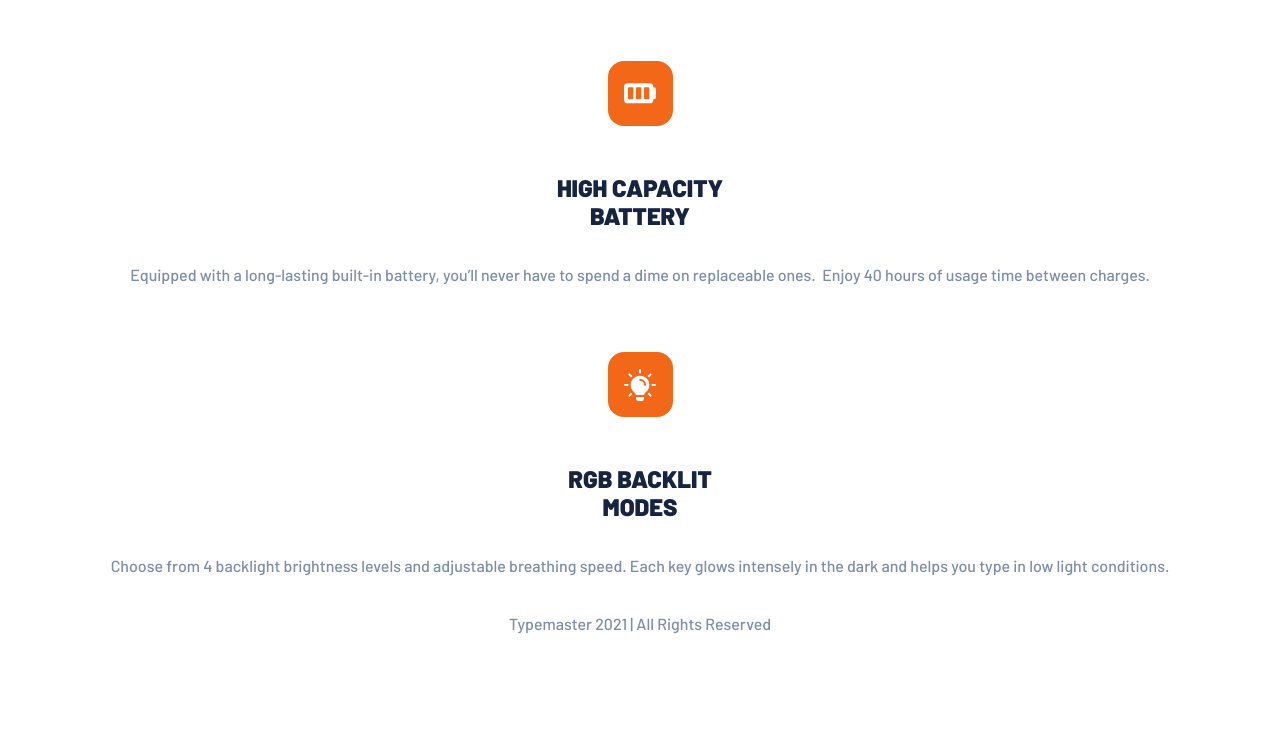
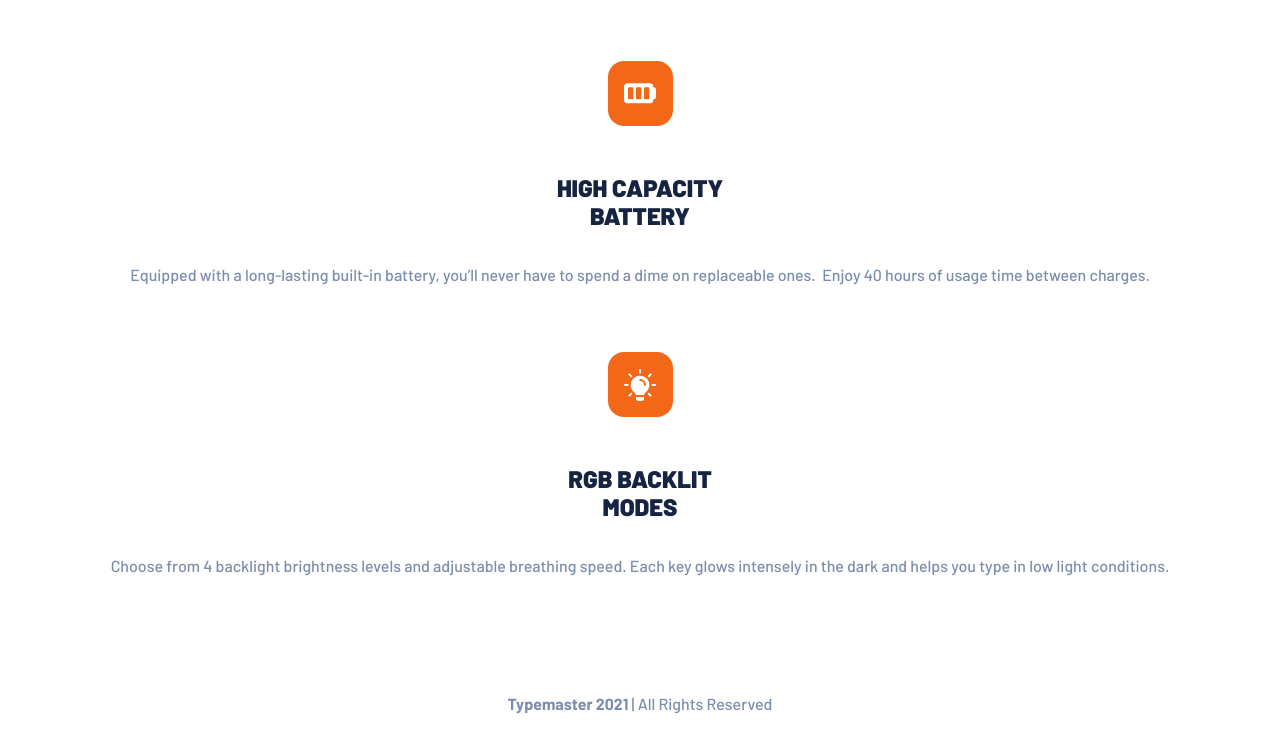
Before and after one commit to RayaneBengaoui/FM_challenge18_Typemaster_LandingPage, a website built with Parcel: page index.html in a window 1280 px wide. Shown: the part 2583-3336 px from the top of the page. Before the commit the page ends 3236 px from the top, so only its background shows below. Built offline with nearby package versions, Linux system fonts and the light colour scheme.

Commit message:
Styling rights section in the footer

```diff
--- a/styles/layout/_footer.scss
+++ b/styles/layout/_footer.scss
@@ -31,3 +31,11 @@ footer {
     margin-bottom: 3rem;
   }
 }
+
+.rights {
+  padding-top: 5rem;
+  padding-bottom: 2rem;
+  span {
+    font-weight: bold;
+  }
+}
```
